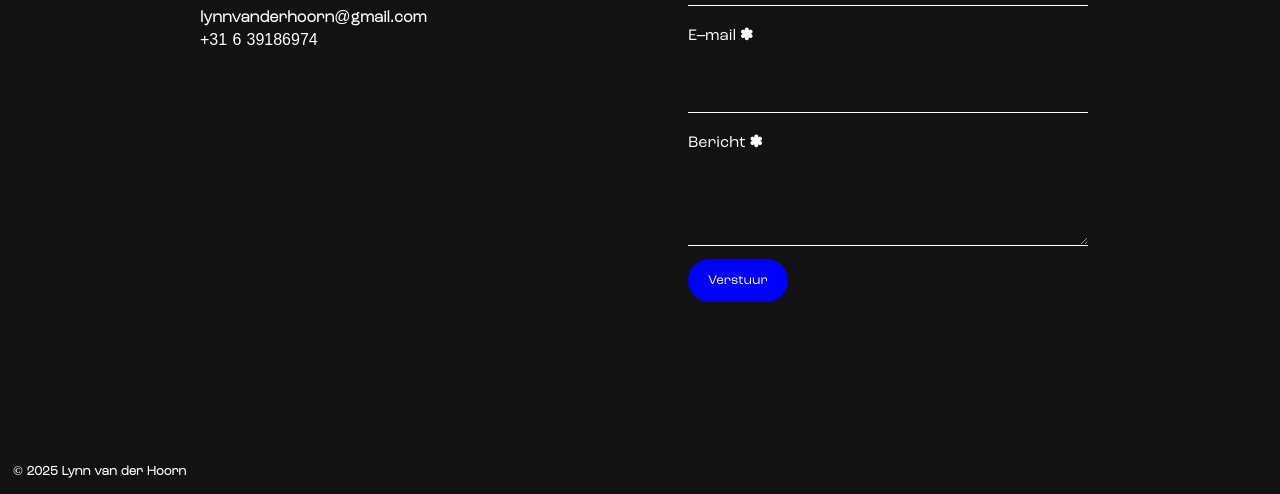
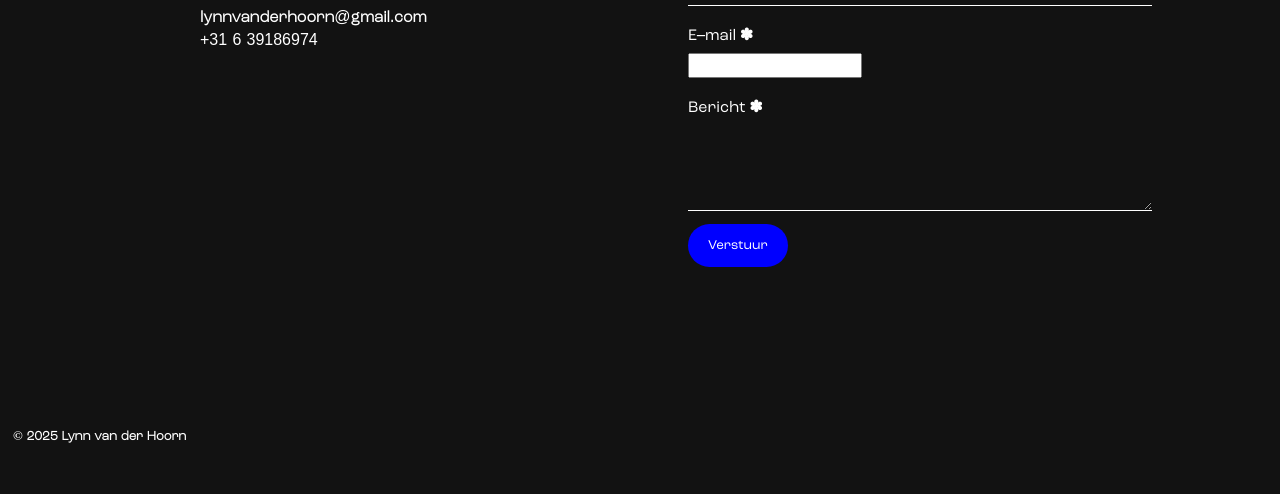
Before and after one commit to lynnvdhoornn/Portfolio, a plain HTML site: page contact.html in a window 1280 px wide. Shown: the part 317-811 px from the top of the page. Drawn offline with Linux system fonts and the light colour scheme.

Commit message:
small update

```diff
--- a/contact.html
+++ b/contact.html
@@ -41,18 +41,18 @@
 </section>
 
         <section>
-        <form action="send_mail.php" method="POST">
+            <form action="https://formspree.io/f/yourFormID" method="POST"></form>
+                <label for="name">Naam ✽ </label>
+                <input type="text" id="name" name="name" required>
 
-                <label for="name">Naam ✽ </label>
-                <input type="text" id="fname" name="firstname">
+                <label for="email">E–mail ✽ </label>
+                <input type="email" id="email" name="email" required>
 
-                <label for="lname">E–mail ✽ </label>
-                <input type="text" id="lname" name="lastname">
+                <label for="message">Bericht ✽ </label>
+                <textarea id="message" name="message" required></textarea>
 
-            <label for="subject">Bericht ✽ </label>
-            <textarea id="subject" name="subject"></textarea>
-
-            <input type="submit" value="Verstuur">
+                <input type="submit" value="Verstuur">
+            </form>
         </form>
     </section>
     </main>
```
Also changed, not shown: 1 other file.
